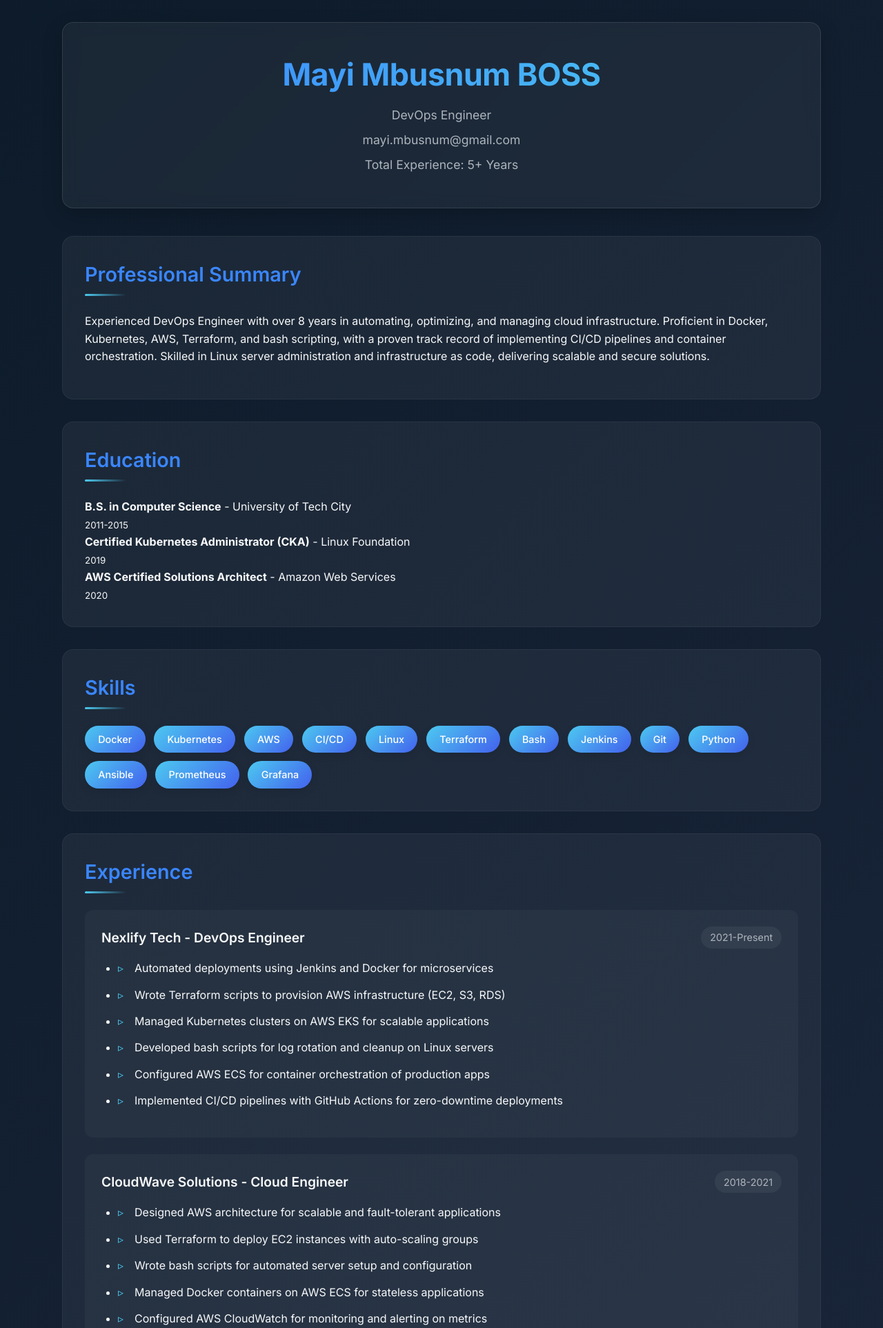
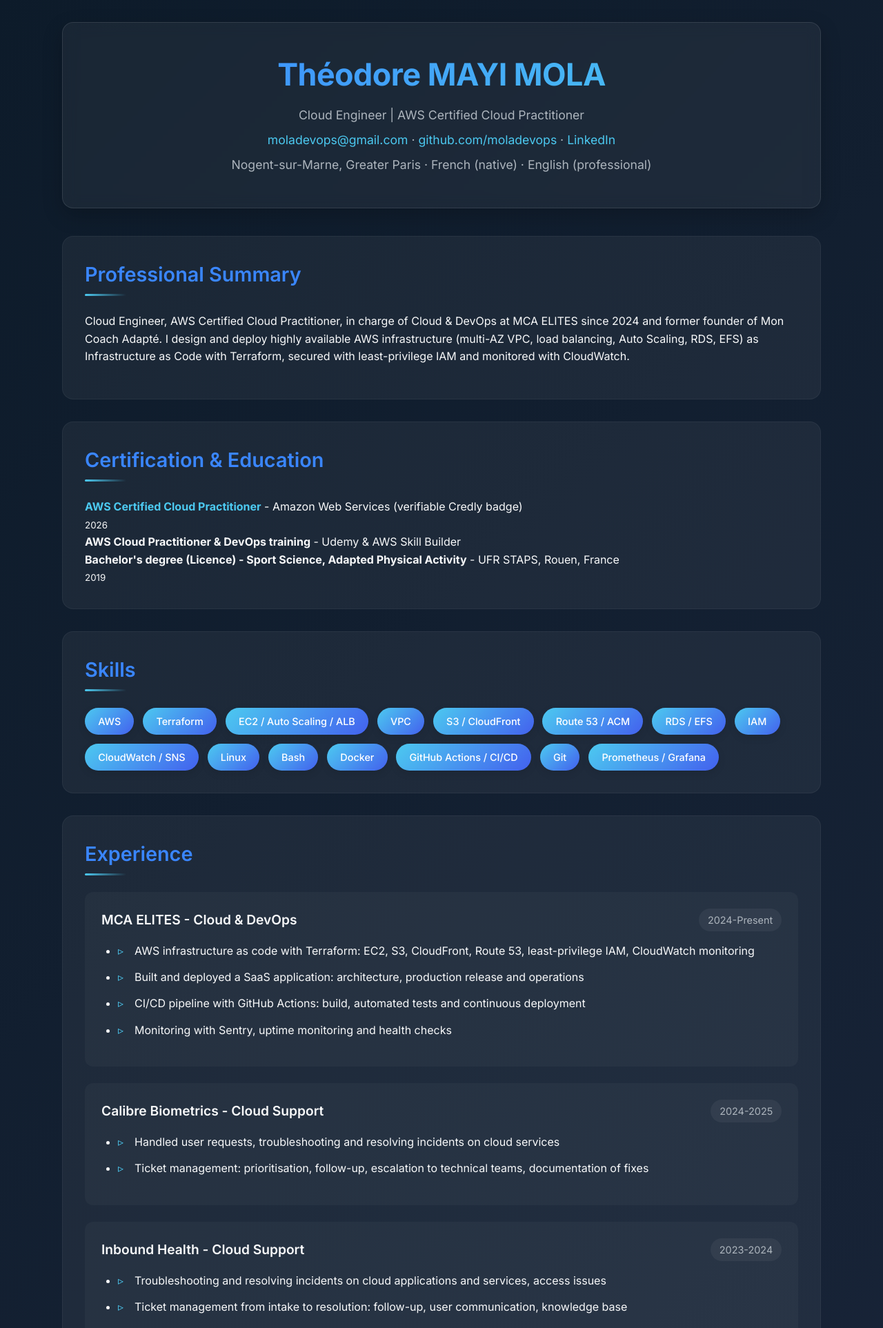
Before and after one commit to moladevops/my-portfolio, a Flask app: page / in a window 1280 px wide. Shown: the top 1925 px of the page at 69% size. Run offline with Flask 3, Linux system fonts and the light colour scheme.

Commit message:
Replace template content with real profile and add S3 + CloudFront project
- Portfolio page: real name, AWS Cloud Practitioner certification, actual
  experience (MCA ELITES, Calibre Biometrics, Inbound Health, Mon Coach
  Adapté) and real projects; removes the template's fictitious companies
  and certifications
- /download-pdf now serves the actual Cloud Engineer resume instead of a
  generated sample PDF (reportlab dependency removed)
- Add documentation for the S3 + CloudFront + Route 53 static website
- Rewrite README to describe this portfolio and its CI/CD pipeline
- Make links readable on the dark theme

Co-Authored-By: Claude Opus 5.5 <noreply@anthropic.com>
Claude-Session: https://claude.ai/code/session_01BGqygpCteTfya6qsU8cNsF

```diff
--- a/app.py
+++ b/app.py
@@ -1,223 +1,21 @@
-from flask import Flask, render_template, send_file
-
+from flask import Flask, render_template, send_from_directory
 import os
-
-from io import BytesIO
-
-from reportlab.lib.pagesizes import letter
-
-from reportlab.platypus import SimpleDocTemplate, Paragraph, Spacer
-
-from reportlab.lib.styles import getSampleStyleSheet
-
-
 
 app = Flask(__name__)
 
+RESUME_FILE = 'Theodore-MAYI-MOLA-Cloud-Engineer.pdf'
 
 
 @app.route('/')
-
 def home():
-
     return render_template('index.html')
 
 
-
 @app.route('/download-pdf')
-
 def download_pdf():
-
-    buffer = BytesIO()
-
-    doc = SimpleDocTemplate(buffer, pagesize=letter)
-
-    styles = getSampleStyleSheet()
-
-    story = []
-
-
-
-    # Updated resume content for PDF
-
-    story.append(Paragraph("John Doe", styles['Title']))
-
-    story.append(Paragraph("DevOps Engineer", styles['Heading2']))
-
-    story.append(Paragraph("john.doe@example.com", styles['Normal']))
-
-    story.append(Paragraph("Total Experience: 8+ Years", styles['Normal']))
-
-    story.append(Spacer(1, 12))
-
-
-
-    story.append(Paragraph("Professional Summary", styles['Heading2']))
-
-    story.append(Paragraph("Experienced DevOps Engineer with over 8 years in automating, optimizing, and managing cloud infrastructure. Proficient in Docker, Kubernetes, AWS, Terraform, and bash scripting, with a proven track record of implementing CI/CD pipelines and container orchestration. Skilled in Linux server administration and infrastructure as code, delivering scalable and secure solutions.", styles['Normal']))
-
-    story.append(Spacer(1, 12))
-
-
-
-    story.append(Paragraph("Education", styles['Heading2']))
-
-    story.append(Paragraph("B.S. in Computer Science - University of Tech City (2011-2015)", styles['Normal']))
-
-    story.append(Paragraph("Certified Kubernetes Administrator (CKA) - Linux Foundation (2019)", styles['Normal']))
-
-    story.append(Paragraph("AWS Certified Solutions Architect - Amazon Web Services (2020)", styles['Normal']))
-
-    story.append(Spacer(1, 12))
-
-
-
-    story.append(Paragraph("Skills", styles['Heading2']))
-
-    story.append(Paragraph("• Docker • Kubernetes • AWS • CI/CD • Linux • Terraform • Bash", styles['Normal']))
-
-    story.append(Spacer(1, 12))
-
-
-
-    story.append(Paragraph("Experience", styles['Heading2']))
-
-    story.append(Paragraph("Nexlify Tech - DevOps Engineer (2021-Present)", styles['Normal']))
-
-    story.append(Paragraph("• Automated deployments using Jenkins and Docker for microservices", styles['Normal']))
-
-    story.append(Paragraph("• Wrote Terraform scripts to provision AWS infrastructure", styles['Normal']))
-
-    story.append(Paragraph("• Managed Kubernetes clusters for microservices", styles['Normal']))
-
-    story.append(Paragraph("• Developed bash scripts for log rotation on Linux servers", styles['Normal']))
-
-    story.append(Paragraph("• Configured AWS ECS for container orchestration", styles['Normal']))
-
-    story.append(Paragraph("• Implemented CI/CD pipelines with GitHub Actions", styles['Normal']))
-
-    story.append(Paragraph("• Optimized AWS costs using Terraform modules", styles['Normal']))
-
-    story.append(Paragraph("• Monitored systems with Prometheus and Grafana", styles['Normal']))
-
-    story.append(Paragraph("• Secured Linux servers with custom bash scripts", styles['Normal']))
-
-    story.append(Paragraph("• Migrated on-prem apps to AWS using Docker", styles['Normal']))
-
-    story.append(Paragraph("• Automated backups with AWS S3 and bash", styles['Normal']))
-
-    story.append(Paragraph("• Used Terraform to manage VPC and subnets", styles['Normal']))
-
-    story.append(Paragraph("• Deployed applications on EKS using Helm", styles['Normal']))
-
-    story.append(Paragraph("• Created bash scripts for system health checks", styles['Normal']))
-
-    story.append(Paragraph("• Managed IAM roles with Terraform for security", styles['Normal']))
-
-    story.append(Paragraph("• Set up AWS Lambda functions for automation", styles['Normal']))
-
-    story.append(Spacer(1, 12))
-
-
-
-    story.append(Paragraph("CloudWave Solutions - Cloud Engineer (2018-2021)", styles['Normal']))
-
-    story.append(Paragraph("• Designed AWS architecture for scalable apps", styles['Normal']))
-
-    story.append(Paragraph("• Used Terraform to deploy EC2 instances", styles['Normal']))
-
-    story.append(Paragraph("• Wrote bash scripts for automated server setup", styles['Normal']))
-
-    story.append(Paragraph("• Managed Docker containers on AWS ECS", styles['Normal']))
-
-    story.append(Paragraph("• Configured AWS CloudWatch for monitoring", styles['Normal']))
-
-    story.append(Paragraph("• Automated S3 bucket creation with Terraform", styles['Normal']))
-
-    story.append(Paragraph("• Hardened Linux servers for security compliance", styles['Normal']))
-
-    story.append(Paragraph("• Created bash scripts for backup automation", styles['Normal']))
-
-    story.append(Paragraph("• Set up AWS RDS with Terraform for databases", styles['Normal']))
-
-    story.append(Paragraph("• Migrated legacy apps to Docker containers", styles['Normal']))
-
-    story.append(Paragraph("• Used AWS CLI with bash for automation", styles['Normal']))
-
-    story.append(Paragraph("• Configured VPC peering with Terraform", styles['Normal']))
-
-    story.append(Paragraph("• Monitored Linux servers with custom scripts", styles['Normal']))
-
-    story.append(Paragraph("• Deployed static sites on S3 with Terraform", styles['Normal']))
-
-    story.append(Paragraph("• Managed AWS Auto Scaling for high availability", styles['Normal']))
-
-    story.append(Paragraph("• Optimized EC2 performance with bash scripts", styles['Normal']))
-
-    story.append(Spacer(1, 12))
-
-
-
-    story.append(Paragraph("SysCore Innovations - System Administrator (2015-2018)", styles['Normal']))
-
-    story.append(Paragraph("• Managed Linux servers for internal apps", styles['Normal']))
-
-    story.append(Paragraph("• Wrote bash scripts for user management", styles['Normal']))
-
-    story.append(Paragraph("• Automated backups with cron and bash", styles['Normal']))
-
-    story.append(Paragraph("• Configured Apache on Linux for web hosting", styles['Normal']))
-
-    story.append(Paragraph("• Monitored server performance with bash scripts", styles['Normal']))
-
-    story.append(Paragraph("• Set up NFS for shared storage on Linux", styles['Normal']))
-
-    story.append(Paragraph("• Managed user permissions with bash scripts", styles['Normal']))
-
-    story.append(Paragraph("• Deployed Docker for internal tools", styles['Normal']))
-
-    story.append(Paragraph("• Created bash scripts for log analysis", styles['Normal']))
-
-    story.append(Paragraph("• Hardened Linux servers with security patches", styles['Normal']))
-
-    story.append(Paragraph("• Automated system updates with bash", styles['Normal']))
-
-    story.append(Paragraph("• Configured SSH for secure access", styles['Normal']))
-
-    story.append(Paragraph("• Monitored disk usage with custom scripts", styles['Normal']))
-
-    story.append(Paragraph("• Set up LAMP stack on Linux servers", styles['Normal']))
-
-    story.append(Paragraph("• Managed cron jobs for scheduled tasks", styles['Normal']))
-
-    story.append(Paragraph("• Optimized server performance with bash", styles['Normal']))
-
-    story.append(Spacer(1, 12))
-
-
-
-    story.append(Paragraph("Projects", styles['Heading2']))
-
-    story.append(Paragraph("CI/CD Pipeline: Built automated deployment system using Jenkins, Docker, and bash scripts for zero-downtime deployments", styles['Normal']))
-
-    story.append(Paragraph("Container Orchestration: Implemented Kubernetes clusters on AWS EKS with Terraform, automated scaling with bash scripts", styles['Normal']))
-
-    story.append(Paragraph("Infrastructure Automation: Used Terraform to provision AWS resources, wrote bash scripts for Linux server configuration", styles['Normal']))
-
-
-
-    doc.build(story)
-
-    buffer.seek(0)
-
-
-
-    return send_file(buffer, as_attachment=True, download_name='resume.pdf', mimetype='application/pdf')
-
+    return send_from_directory(app.static_folder, RESUME_FILE, as_attachment=True, download_name=RESUME_FILE)
 
 
 if __name__ == '__main__':
-
     port = int(os.environ.get('PORT', 5000))
-
     app.run(host='0.0.0.0', port=port, debug=True)
--- a/requirements.txt
+++ b/requirements.txt
@@ -1,5 +1,4 @@
 Flask==2.3.2
-reportlab==4.0.9
 Werkzeug==2.3.7
 click==8.1.7
 itsdangerous==2.1.2
--- a/templates/index.html
+++ b/templates/index.html
@@ -4,18 +4,20 @@
     <meta charset="UTF-8">
     <meta name="viewport" content="width=device-width, initial-scale=1.0, shrink-to-fit=no, viewport-fit=cover">
     <meta http-equiv="X-UA-Compatible" content="IE=edge">
-    <title> Serge Smith - DevOps Portfolio</title>
+    <title>Théodore MAYI MOLA - Cloud Engineer Portfolio</title>
 
     <!-- PWA Support -->
     <link rel="manifest" href="{{ url_for('static', filename='manifest.json') }}">
     <meta name="apple-mobile-web-app-capable" content="yes">
-    <meta name="apple-mobile-web-app-title" content="John Doe Portfolio">
+    <meta name="apple-mobile-web-app-title" content="Théodore MAYI MOLA Portfolio">
 
     <!-- Font Preloading -->
     <link rel="preload" href="https://fonts.googleapis.com/css2?family=Inter:wght@300;400;500;600;700&display=swap" as="style">
     <link rel="stylesheet" href="https://fonts.googleapis.com/css2?family=Inter:wght@300;400;500;600;700&display=swap">
 
     <style>
+        a { color: var(--primary); text-decoration: none; }
+        a:hover { text-decoration: underline; }
         :root {
             --primary: #4cc9f0;
             --secondary: #4361ee;
@@ -271,49 +273,50 @@
 <body>
     <div class="container">
         <header class="header">
-            <h1>Mayi Mbusnum BOSS </h1>
-            <p>DevOps Engineer</p>
-            <p>mayi.mbusnum@gmail.com</p>
-            <p>Total Experience: 5+ Years</p>
+            <h1>Théodore MAYI MOLA</h1>
+            <p>Cloud Engineer | AWS Certified Cloud Practitioner</p>
+            <p><a href="mailto:moladevops@gmail.com">moladevops@gmail.com</a> · <a href="https://github.com/moladevops">github.com/moladevops</a> · <a href="https://www.linkedin.com/in/mola-mayi-a34438158/">LinkedIn</a></p>
+            <p>Nogent-sur-Marne, Greater Paris · French (native) · English (professional)</p>
         </header>
 
         <section class="section summary">
             <h2>Professional Summary</h2>
-            <p>Experienced DevOps Engineer with over 8 years in automating, optimizing, and managing cloud infrastructure. Proficient in Docker, Kubernetes, AWS, Terraform, and bash scripting, with a proven track record of implementing CI/CD pipelines and container orchestration. Skilled in Linux server administration and infrastructure as code, delivering scalable and secure solutions.</p>
+            <p>Cloud Engineer, AWS Certified Cloud Practitioner, in charge of Cloud &amp; DevOps at MCA ELITES since 2024 and former founder of Mon Coach Adapté. I design and deploy highly available AWS infrastructure (multi-AZ VPC, load balancing, Auto Scaling, RDS, EFS) as Infrastructure as Code with Terraform, secured with least-privilege IAM and monitored with CloudWatch.</p>
         </section>
 
         <section class="section">
-            <h2>Education</h2>
+            <h2>Certification &amp; Education</h2>
             <div class="education-item">
-                <strong>B.S. in Computer Science</strong> - University of Tech City<br>
-                <small>2011-2015</small>
+                <strong><a href="https://www.credly.com/badges/a0e12d06-cac2-4965-a12f-971044d0e08e/public_url">AWS Certified Cloud Practitioner</a></strong> - Amazon Web Services (verifiable Credly badge)<br>
+                <small>2026</small>
             </div>
             <div class="education-item">
-                <strong>Certified Kubernetes Administrator (CKA)</strong> - Linux Foundation<br>
-                <small>2019</small>
+                <strong>AWS Cloud Practitioner &amp; DevOps training</strong> - Udemy &amp; AWS Skill Builder
             </div>
             <div class="education-item">
-                <strong>AWS Certified Solutions Architect</strong> - Amazon Web Services<br>
-                <small>2020</small>
+                <strong>Bachelor's degree (Licence) - Sport Science, Adapted Physical Activity</strong> - UFR STAPS, Rouen, France<br>
+                <small>2019</small>
             </div>
         </section>
 
         <section class="section">
             <h2>Skills</h2>
             <div class="skills-list">
+                <span class="skill">AWS</span>
+                <span class="skill">Terraform</span>
+                <span class="skill">EC2 / Auto Scaling / ALB</span>
+                <span class="skill">VPC</span>
+                <span class="skill">S3 / CloudFront</span>
+                <span class="skill">Route 53 / ACM</span>
+                <span class="skill">RDS / EFS</span>
+                <span class="skill">IAM</span>
+                <span class="skill">CloudWatch / SNS</span>
+                <span class="skill">Linux</span>
+                <span class="skill">Bash</span>
                 <span class="skill">Docker</span>
-                <span class="skill">Kubernetes</span>
-                <span class="skill">AWS</span>
-                <span class="skill">CI/CD</span>
-                <span class="skill">Linux</span>
-                <span class="skill">Terraform</span>
-                <span class="skill">Bash</span>
-                <span class="skill">Jenkins</span>
+                <span class="skill">GitHub Actions / CI/CD</span>
                 <span class="skill">Git</span>
-                <span class="skill">Python</span>
-                <span class="skill">Ansible</span>
-                <span class="skill">Prometheus</span>
-                <span class="skill">Grafana</span>
+                <span class="skill">Prometheus / Grafana</span>
             </div>
         </section>
 
@@ -321,31 +324,46 @@
             <h2>Experience</h2>
             <article class="experience-item">
                 <div class="experience-header">
-                    <div class="experience-title">Nexlify Tech - DevOps Engineer</div>
-                    <div class="experience-date">2021-Present</div>
+                    <div class="experience-title">MCA ELITES - Cloud &amp; DevOps</div>
+                    <div class="experience-date">2024-Present</div>
                 </div>
                 <ul>
-                    <li>Automated deployments using Jenkins and Docker for microservices</li>
-                    <li>Wrote Terraform scripts to provision AWS infrastructure (EC2, S3, RDS)</li>
-                    <li>Managed Kubernetes clusters on AWS EKS for scalable applications</li>
-                    <li>Developed bash scripts for log rotation and cleanup on Linux servers</li>
-                    <li>Configured AWS ECS for container orchestration of production apps</li>
-                    <li>Implemented CI/CD pipelines with GitHub Actions for zero-downtime deployments</li>
+                    <li>AWS infrastructure as code with Terraform: EC2, S3, CloudFront, Route 53, least-privilege IAM, CloudWatch monitoring</li>
+                    <li>Built and deployed a SaaS application: architecture, production release and operations</li>
+                    <li>CI/CD pipeline with GitHub Actions: build, automated tests and continuous deployment</li>
+                    <li>Monitoring with Sentry, uptime monitoring and health checks</li>
                 </ul>
             </article>
 
             <article class="experience-item">
                 <div class="experience-header">
-                    <div class="experience-title">CloudWave Solutions - Cloud Engineer</div>
-                    <div class="experience-date">2018-2021</div>
+                    <div class="experience-title">Calibre Biometrics - Cloud Support</div>
+                    <div class="experience-date">2024-2025</div>
                 </div>
                 <ul>
-                    <li>Designed AWS architecture for scalable and fault-tolerant applications</li>
-                    <li>Used Terraform to deploy EC2 instances with auto-scaling groups</li>
-                    <li>Wrote bash scripts for automated server setup and configuration</li>
-                    <li>Managed Docker containers on AWS ECS for stateless applications</li>
-                    <li>Configured AWS CloudWatch for monitoring and alerting on metrics</li>
-                    <li>Automated S3 bucket creation and policies with Terraform</li>
+                    <li>Handled user requests, troubleshooting and resolving incidents on cloud services</li>
+                    <li>Ticket management: prioritisation, follow-up, escalation to technical teams, documentation of fixes</li>
+                </ul>
+            </article>
+
+            <article class="experience-item">
+                <div class="experience-header">
+                    <div class="experience-title">Inbound Health - Cloud Support</div>
+                    <div class="experience-date">2023-2024</div>
+                </div>
+                <ul>
+                    <li>Troubleshooting and resolving incidents on cloud applications and services, access issues</li>
+                    <li>Ticket management from intake to resolution: follow-up, user communication, knowledge base</li>
+                </ul>
+            </article>
+
+            <article class="experience-item">
+                <div class="experience-header">
+                    <div class="experience-title">Mon Coach Adapté - Founder</div>
+                    <div class="experience-date">2020-2024</div>
+                </div>
+                <ul>
+                    <li>Created and ran the business with full autonomy: service offering, client relationships, partnerships, invoicing</li>
                 </ul>
             </article>
         </section>
@@ -353,12 +371,20 @@
         <section class="section">
             <h2>Projects</h2>
             <article class="project-item">
-                <strong>CI/CD Pipeline</strong>
-                <p>Built an automated deployment system using Jenkins, Docker, and bash scripts. Integrated with AWS CodePipeline for zero-downtime deployments. Automated the build, test, and deployment process for microservices architecture.</p>
+                <strong>Static website on AWS: S3 + CloudFront + Route 53</strong>
+                <p>Static website served worldwide over HTTPS from a private S3 bucket through the CloudFront CDN, with Origin Access Control (OAC), an ACM certificate and a custom domain on Route 53. Live: <a href="https://www.theodoremayi.com">www.theodoremayi.com</a> · <a href="https://github.com/moladevops/my-portfolio/tree/main/projects/aws-s3-cloudfront-static-website">documentation</a></p>
             </article>
             <article class="project-item">
-                <strong>Container Orchestration</strong>
-                <p>Implemented Kubernetes clusters on AWS EKS using Terraform for infrastructure provisioning. Wrote bash scripts to automate scaling and monitoring of pods. Configured Linux nodes for optimal performance with Docker runtime.</p>
+                <strong>Highly available multi-tier web infrastructure with Terraform</strong>
+                <p>60 AWS resources as code: VPC across 3 Availability Zones with public / private subnets, NAT Gateways and a bastion host, Application Load Balancer, Auto Scaling Group launched from a custom AMI, encrypted RDS MySQL, shared EFS storage, logs shipped to S3 through an IAM role, Route 53 DNS and SNS alerts. <a href="https://github.com/moladevops/AWS-PROJECT-Build-application-Infrastructure-on-AWS">Repository</a></p>
+            </article>
+            <article class="project-item">
+                <strong>CI/CD pipeline for this portfolio</strong>
+                <p>This Flask application is containerised with Docker. On every push to main, GitHub Actions builds the image, pushes it to Docker Hub and deploys it to the server over SSH.</p>
+            </article>
+            <article class="project-item">
+                <strong>AI assistant for rideshare drivers</strong>
+                <p>AI assistant built on LLM APIs (OpenAI / Claude), containerised with Docker, with tests run in containers and monitoring with CloudWatch and Prometheus / Grafana.</p>
             </article>
         </section>
 
```
Also changed, not shown: README.md, projects/aws-s3-cloudfront-static-website/README.md (added), 1 other file.
